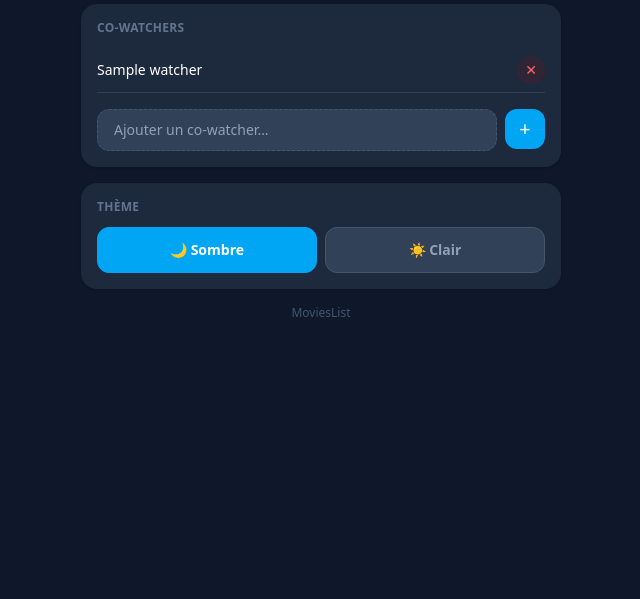
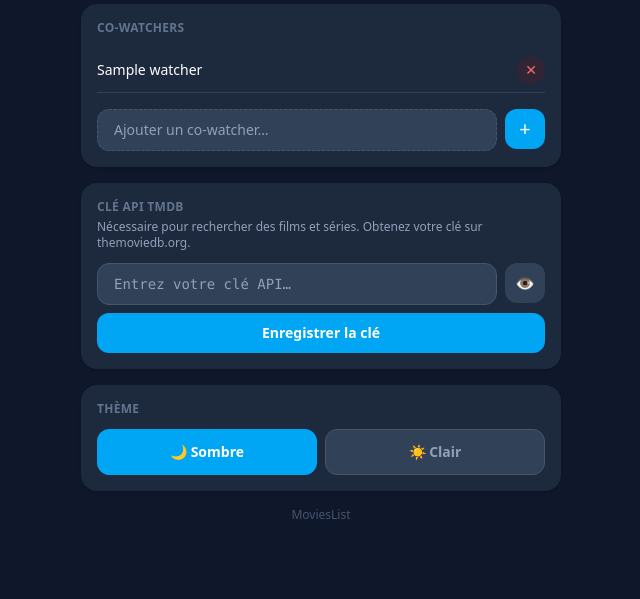
Before and after one commit to PrestaEdit/MoviesList, a Laravel app: page /settings in a window 1280 px wide. Shown: the part 249-848 px from the top of the page, without its empty margins (319-959 px from the left). Run offline with Laravel 12, Linux system fonts and the light colour scheme; tables that the repository leaves empty hold one stand-in row (values such as "Sample post"); style sheets or scripts are compiled from the project's sources; some libraries are stand-ins or nearby versions.

Commit message:
Add TMDB API key setting to user profile
Stores the TMDB API key in the profiles table so each user can configure
their own key via the Settings page. TmdbService reads the key from the
profile at request time (fallback to env TMDB_API_KEY).

https://claude.ai/code/session_01BmfmKuJ6kAKiFEpvXR8HcZ

```diff
--- a/app/Livewire/Settings.php
+++ b/app/Livewire/Settings.php
@@ -10,11 +10,16 @@ class Settings extends Component
     public string $name = '';
     public string $newCoWatcherName = '';
     public string $theme = 'dark';
+    public string $tmdbApiKey = '';
+    public bool $tmdbApiKeyVisible = false;
+    public bool $tmdbApiKeySaved = false;
 
     public function mount(): void
     {
-        $this->name = Profile::first()?->name ?? '';
-        $this->theme = Profile::first()?->theme ?? 'dark';
+        $profile = Profile::first();
+        $this->name = $profile?->name ?? '';
+        $this->theme = $profile?->theme ?? 'dark';
+        $this->tmdbApiKey = $profile?->tmdb_api_key ?? '';
     }
 
     public function setTheme(string $theme): void
@@ -29,6 +34,19 @@ class Settings extends Component
     {
         $this->validate(['name' => 'required|string|max:50']);
         Profile::first()?->update(['name' => $this->name]);
+    }
+
+    public function saveTmdbApiKey(): void
+    {
+        $this->validate(['tmdbApiKey' => 'nullable|string|max:255']);
+        Profile::first()?->update(['tmdb_api_key' => $this->tmdbApiKey ?: null]);
+        $this->tmdbApiKeySaved = true;
+        $this->js('setTimeout(() => $wire.set("tmdbApiKeySaved", false), 2000)');
+    }
+
+    public function toggleTmdbApiKeyVisibility(): void
+    {
+        $this->tmdbApiKeyVisible = !$this->tmdbApiKeyVisible;
     }
 
     public function addCoWatcher(): void
--- a/app/Models/Profile.php
+++ b/app/Models/Profile.php
@@ -6,5 +6,5 @@ use Illuminate\Database\Eloquent\Model;
 
 class Profile extends Model
 {
-    protected $fillable = ['name', 'theme'];
+    protected $fillable = ['name', 'theme', 'tmdb_api_key'];
 }
--- a/resources/views/livewire/settings.blade.php
+++ b/resources/views/livewire/settings.blade.php
@@ -54,6 +54,42 @@
             </div>
         </div>
 
+        {{-- Clé API TMDB --}}
+        <div class="bg-white dark:bg-slate-800 rounded-2xl shadow-sm p-4">
+            <p class="text-xs font-bold text-slate-500 uppercase tracking-wide mb-1">Clé API TMDB</p>
+            <p class="text-xs text-slate-400 mb-3">Nécessaire pour rechercher des films et séries. Obtenez votre clé sur themoviedb.org.</p>
+            <form wire:submit="saveTmdbApiKey" class="space-y-2">
+                <div class="flex gap-2">
+                    <input
+                        wire:model="tmdbApiKey"
+                        type="{{ $tmdbApiKeyVisible ? 'text' : 'password' }}"
+                        placeholder="Entrez votre clé API…"
+                        autocomplete="off"
+                        class="flex-1 bg-slate-50 dark:bg-slate-700 border border-slate-200 dark:border-slate-600 rounded-xl px-4 py-2.5 text-slate-900 dark:text-white text-sm placeholder-slate-400 focus:border-sky-500 focus:outline-none font-mono"
+                    >
+                    <button
+                        type="button"
+                        wire:click="toggleTmdbApiKeyVisibility"
+                        class="w-10 h-10 rounded-xl bg-slate-100 dark:bg-slate-700 flex items-center justify-center text-slate-500 dark:text-slate-400 hover:text-sky-500 transition-colors text-base shrink-0"
+                        title="{{ $tmdbApiKeyVisible ? 'Masquer' : 'Afficher' }}"
+                    >{{ $tmdbApiKeyVisible ? '🙈' : '👁' }}</button>
+                </div>
+                @error('tmdbApiKey')
+                <p class="text-red-500 text-xs">{{ $message }}</p>
+                @enderror
+                <button
+                    type="submit"
+                    class="w-full py-2.5 rounded-xl bg-sky-500 hover:bg-sky-400 text-white text-sm font-semibold transition-colors"
+                >
+                    @if($tmdbApiKeySaved)
+                        ✓ Enregistrée
+                    @else
+                        Enregistrer la clé
+                    @endif
+                </button>
+            </form>
+        </div>
+
         {{-- Thème --}}
         <div class="bg-white dark:bg-slate-800 rounded-2xl shadow-sm p-4">
             <p class="text-xs font-bold text-slate-500 uppercase tracking-wide mb-3">Thème</p>
```
Also changed, not shown: app/Services/TmdbService.php (+17 -9 lines), database/migrations/2026_05_17_000000_add_tmdb_api_key_to_profiles_table.php (added).
